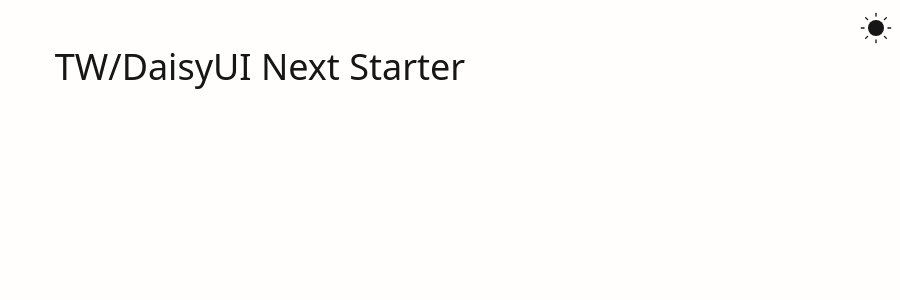
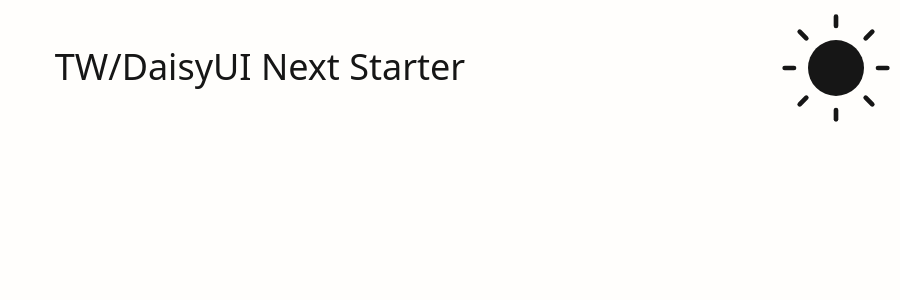
Before and after one commit to PaulHaze/jira-clone, a Next.js app: page / in a window 1280 px wide. Shown: the top 300 px of the page, without its empty margins (380-1280 px from the left). Built offline with nearby package versions, Linux system fonts and the light colour scheme.

Commit message:
add class mode to the dark settings

```diff
--- a/src/app/layout.tsx
+++ b/src/app/layout.tsx
@@ -33,9 +33,7 @@ export default function RootLayout({
         <ThemeProvider>
           <div className="relative">
             <div className="absolute right-2 top-3">
-              <div className="h-8 w-8 flex-center">
-                <ThemeToggle />
-              </div>
+              <ThemeToggle />
             </div>
             {children}
           </div>
--- a/src/components/ui/ThemeToggle.tsx
+++ b/src/components/ui/ThemeToggle.tsx
@@ -1,16 +1,48 @@
 'use client';
 
+import { useEffect } from 'react';
 import { useTheme } from 'next-themes';
 
 export function ThemeToggle() {
   const { theme, setTheme } = useTheme();
-  const toggleTheme = () => setTheme(theme === 'dark' ? 'light' : 'dark');
+  // const toggleTheme = () => setTheme(theme === 'dark' ? 'light' : 'dark');
+
+  useEffect(() => {
+    // set a class of light or dark onto the main body
+    // this is for shadcn as that requires class
+    // and daisyUi requires data-theme
+    document.documentElement.className = theme!;
+  }, []);
+
+  const changeTheme = () => {
+    const newTheme = theme === 'dark' ? 'light' : 'dark';
+    setTheme(newTheme);
+    document.documentElement.className = newTheme;
+  };
 
   return (
-    <button onClick={toggleTheme} aria-label="auto" aria-live="polite" className="theme-toggle">
-      <svg className="sun-and-moon" aria-hidden="true" width="24" height="24" viewBox="0 0 24 24">
+    <button
+      onClick={changeTheme}
+      aria-label="auto"
+      aria-live="polite"
+      className="theme-toggle h-5 w-5"
+    >
+      <svg
+        className="sun-and-moon"
+        aria-hidden="true"
+        width="24"
+        height="24"
+        viewBox="0 0 24 24"
+      >
         {/* SUN */}
-        <circle className="sun" cx="12" cy="12" r="6" mask="url(#moon-mask)" fill="currentColor" />
+        <circle
+          className="sun"
+          cx="12"
+          cy="12"
+          r="6"
+          mask="url(#moon-mask)"
+          fill="currentColor"
+        />
         <g className="sun-beams" stroke="currentColor">
           <line x1="12" y1="1" x2="12" y2="3" />
           <line x1="12" y1="21" x2="12" y2="23" />
```
